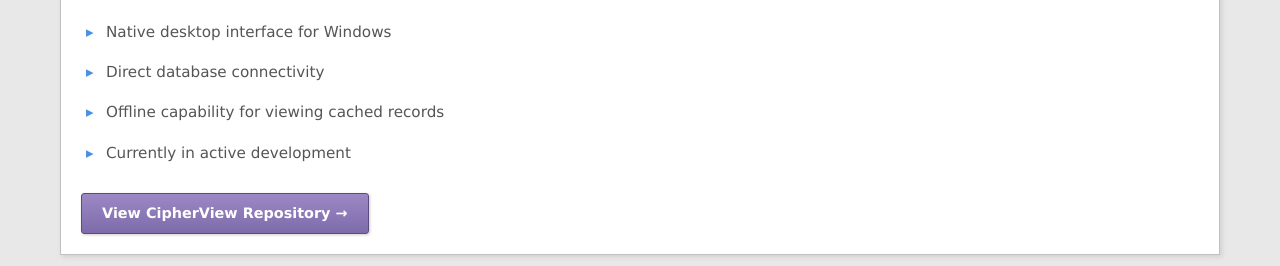
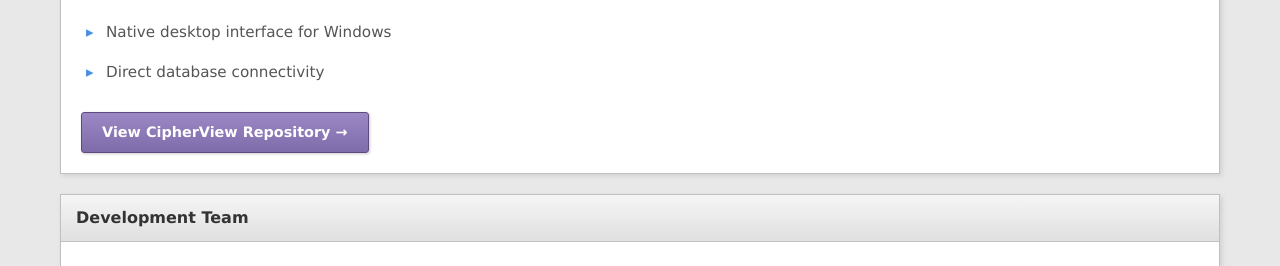
Before and after one commit to absolutegoaat/CipherStorm-Website, a plain HTML site: page index.html in a window 1280 px wide. Shown: the part 1280-1546 px from the top of the page. Drawn offline with Linux system fonts and the light colour scheme.

```diff
--- a/index.html
+++ b/index.html
@@ -409,8 +409,6 @@
                 <ul class="info-list">
                     <li>Native desktop interface for Windows</li>
                     <li>Direct database connectivity</li>
-                    <li>Offline capability for viewing cached records</li>
-                    <li>Currently in active development</li>
                 </ul>
                 <div style="margin-top: 20px;">
                     <a href="https://github.com/absolutegoaat/CipherView" class="button button-secondary">View CipherView Repository →</a>
```
